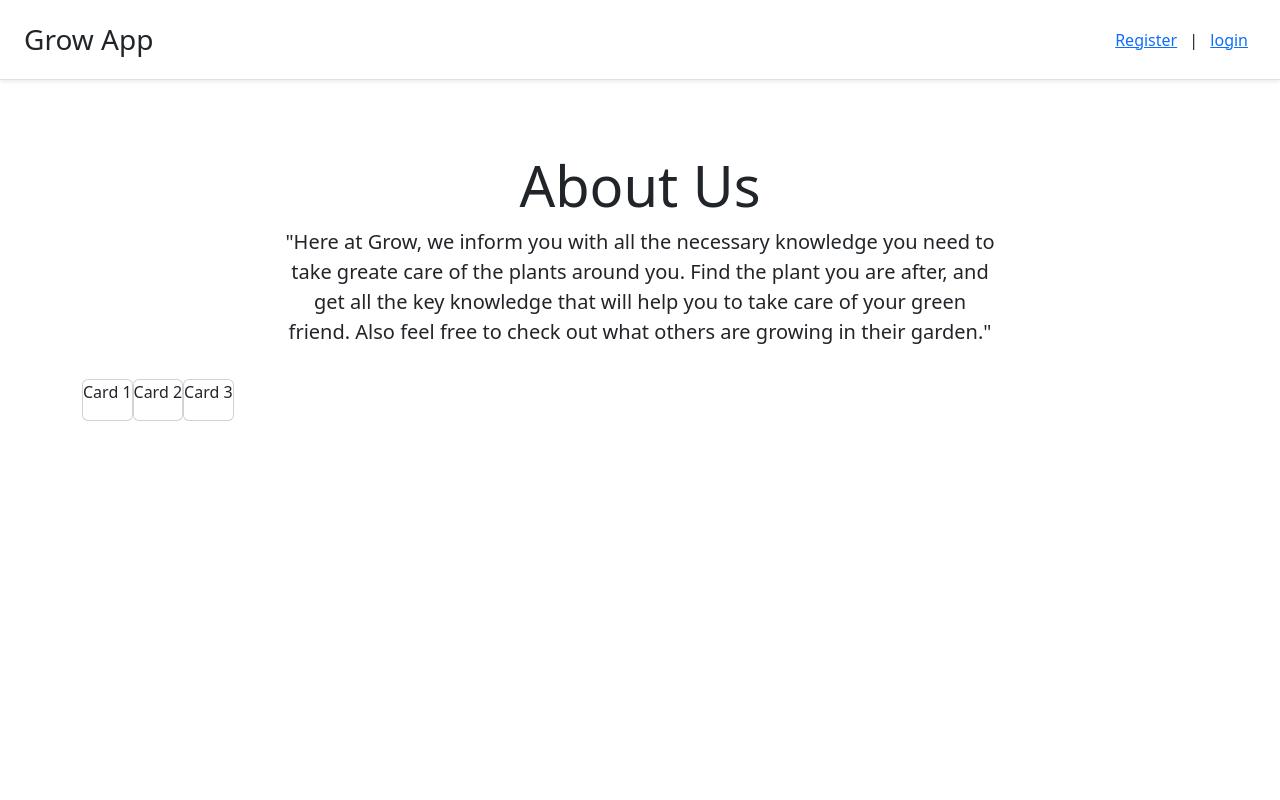
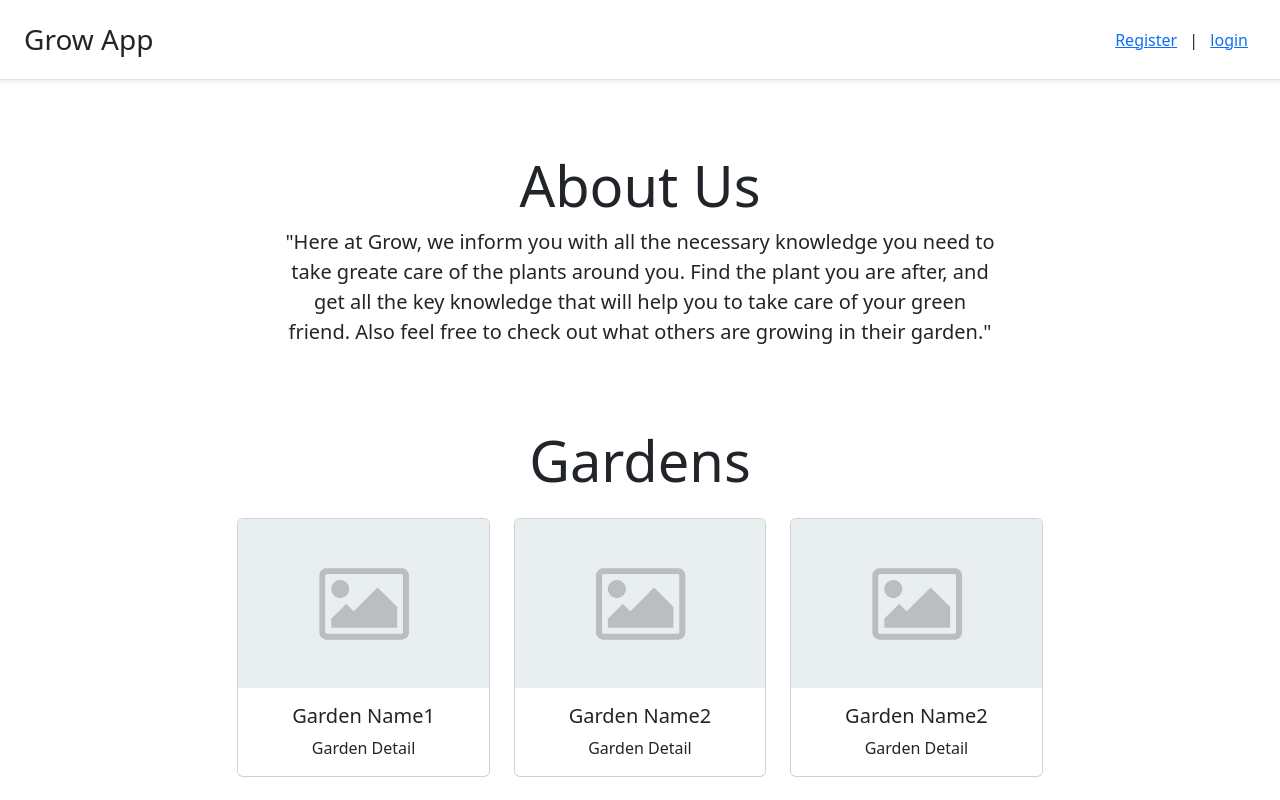
Before and after one commit to Shawn8z/React-plant-app, a React (Create React App) app: page / in a window 1280 px wide. Built offline with nearby package versions, Linux system fonts and the light colour scheme.

Commit message:
adding bootstrap modal checkpoint

```diff
--- a/src/App.css
+++ b/src/App.css
@@ -11,7 +11,6 @@
   width: 750px;
 }
 
-.card-deck {
-  display: flex;
-  flex-flow: row wrap
+.card {
+  height: 300px;
 }
--- a/src/App.js
+++ b/src/App.js
@@ -1,26 +1,40 @@
 import './App.css';
+import React, {useState} from "react"
+import "bootstrap/dist/css/bootstrap.min.css"
+import Modal from "./Components/modal";
 
-import "bootstrap/dist/css/bootstrap.min.css"
-import Card from 'react-bootstrap/Card';
-import Col from 'react-bootstrap/Col';
-import Row from 'react-bootstrap/Row';
+
+
 
 function App() {
+
+  const [openModal, setOpenModal] = useState(false);
+
   return (
     <div className="App">
 
-      <div class="navbar d-flex flex-column flex-md-row align-items-center p-3 mb-4 px-md-4 bg-white border-bottom shadow-sm">
-        <h3 class="my-0 mr-md-auto font-weight-normal">Grow App</h3>
-        <nav class="my-2 my-sm-0 mr-md-3">
-          <a class="p-2 " href="#">Register</a>
+
+
+      <div className="navbar d-flex flex-column flex-md-row align-items-center p-3 mb-4 px-md-4 bg-white border-bottom shadow-sm">
+        <h3 className="my-0 mr-md-auto font-weight-normal">Grow App</h3>
+        <nav className="my-2 my-sm-0 mr-md-3">
+          <a className="p-2 " href="http://localhost:3000/">Register</a>
           <span>  |  </span>
-          <a class="p-2 " href="#">login</a>
+          <a className="p-2 " href="http://localhost:3000/">login</a>
         </nav>
       </div>
 
-      <div class="info-block px-3 py-3 pt-md-5 pd-md-4 mx-auto text-center">
-        <h1 class="display-4">About Us</h1>
-        <p class="lead">
+      {/* <button
+        className="openModalBtn"
+          onClick={() => {setOpenModal(!openModal);}
+        }
+      >Open</button> */}
+
+      {/* {openModal && <Modal closeModal={setOpenModal}/>} */}
+
+      <div className="info-block px-3 py-3 pt-md-5 pd-md-4 mx-auto text-center">
+        <h1 className="display-4">About Us</h1>
+        <p className="lead">
           "Here at Grow, we inform you with all the necessary knowledge you need
           to take greate care of the plants around you. Find the plant you are after,
           and get all the key knowledge that will help you to take care of your green friend.
@@ -28,39 +42,45 @@ function App() {
         </p>
       </div>
 
-      <div class="container">
+      <div className="container col-md-8 mt-5 text-center">
+        <h2 className="display-4">Gardens</h2>
 
+        <div className="row mt-4 mx-auto">
 
-        <div class="card-deck text-center">
+          <div className="col-sm-4">
+            <div className="card">
+              <img src={require("./img/placeholder-image.jpg")} className="card-img-top" alt="..." />
+              <div className="card-body">
+                <h5 className="card-title">Garden Name1</h5>
+                <p className="card-text">Garden Detail</p>
+              </div>
+            </div>
+          </div>
 
-            <div class="card m">
-              <p>Card 1</p>
+          <div className="col-sm-4">
+            <div className="card">
+              <img src={require("./img/placeholder-image.jpg")} className="card-img-top" alt="..." />
+              <div className="card-body">
+                <h5 className="card-title">Garden Name2</h5>
+                <p className="card-text">Garden Detail</p>
+              </div>
             </div>
+          </div>
 
-
-            <div class="card">
-              <p>Card 2</p>
+          <div className="col-sm-4">
+            <div className="card">
+              <img src={require("./img/placeholder-image.jpg")} className="card-img-top" alt="..." />
+              <div className="card-body">
+                <h5 className="card-title">Garden Name2</h5>
+                <p className="card-text">Garden Detail</p>
+              </div>
             </div>
-
-
-            <div class="card">
-              <p>Card 3</p>
-            </div>
-
+          </div>
         </div>
-
-
 
       </div>
 
-
-
-
-
-
-
-
-  </div>
+    </div>
   );
 }
 
--- /dev/null
+++ b/src/Components/modal.css
@@ -0,0 +1,9 @@
+.modalBackground {
+    position: fixed;
+    display: flex;
+    align-items: center;
+    justify-content: center;
+    height: 100%;
+    width: 100%;
+    background-color: red;
+}
--- /dev/null
+++ b/src/Components/modal.js
@@ -0,0 +1,32 @@
+import React, {useState} from "react"
+import "./modal.css";
+import "bootstrap/dist/css/bootstrap.min.css"
+function Modal({ closeModal }) {
+
+
+    return (
+        <div className="modalBackground bg-secondary">
+
+            <div className="container">
+
+                <div className="modalContainer  ">
+                    <button onClick={() => closeModal(false)}> X </button>
+                    <div className="title">
+                        <h1>You sure want to continue?</h1>
+                    </div>
+                    <div className="body">
+                        <p>This is the modal body</p>
+                    </div>
+                    <div className="footer">
+                        <button>Submit</button>
+                        <button onClick={() => closeModal(false)} >Cancel</button>
+                    </div>
+                </div>
+
+            </div>
+
+        </div>
+    )
+}
+
+export default Modal;
```
Also changed, not shown: src/img/placeholder-image.jpg (added).
